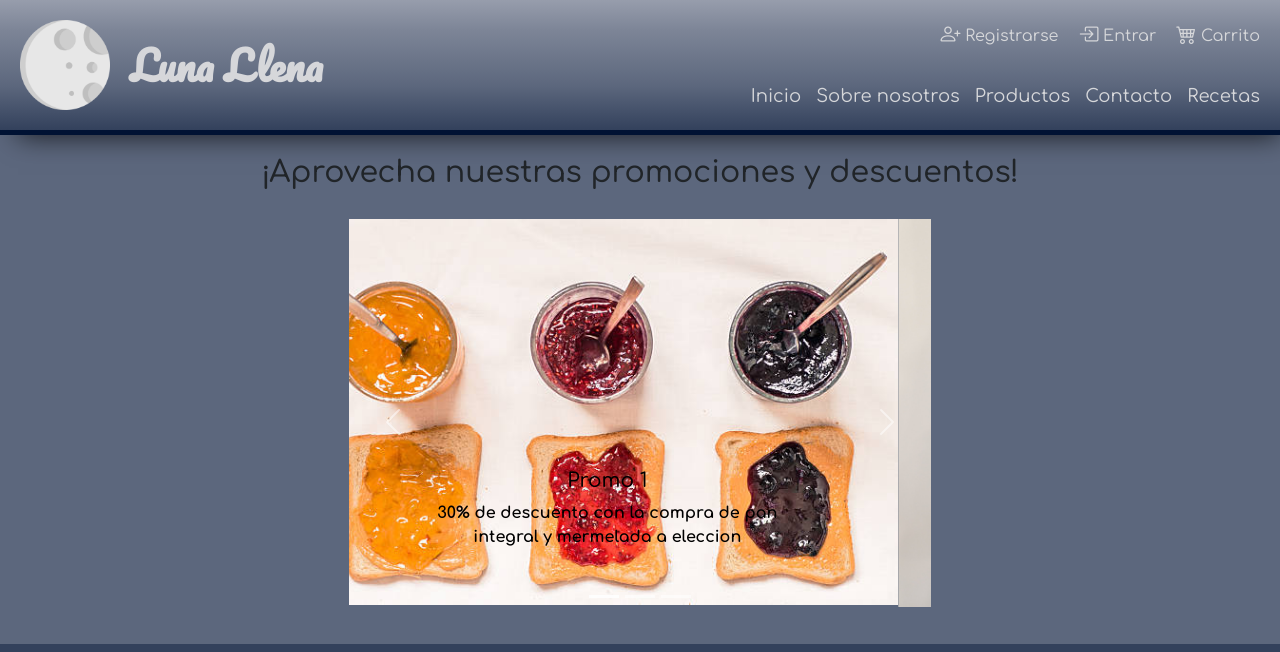
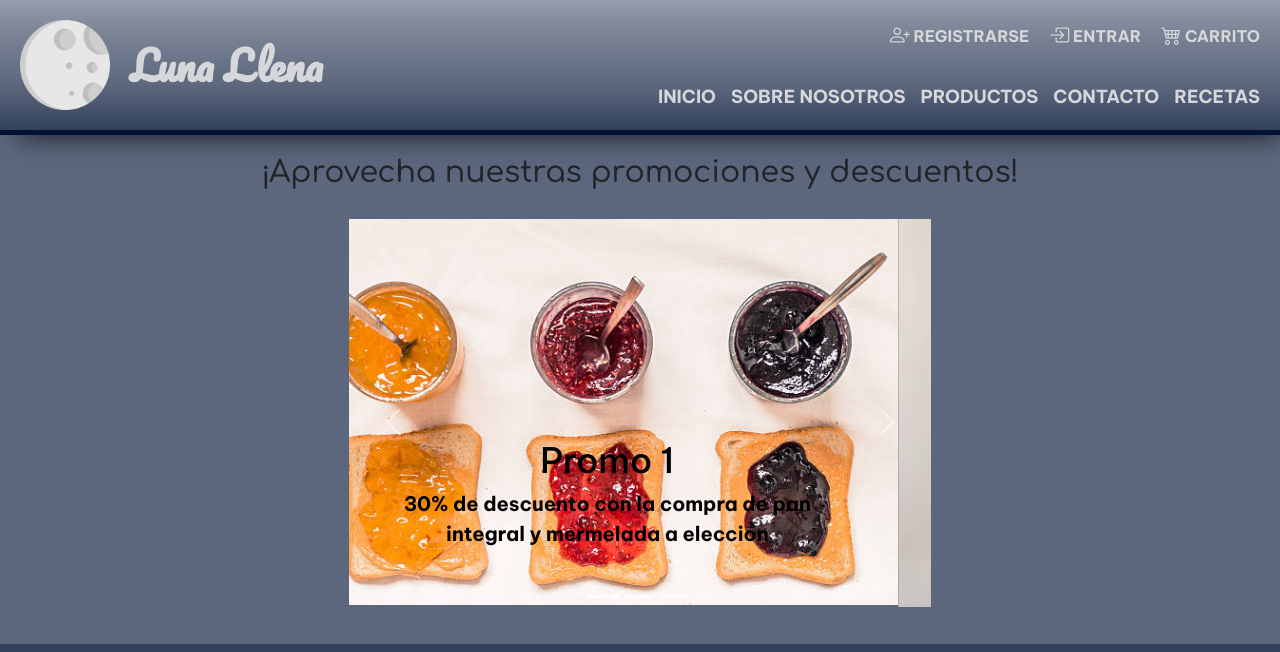
Before and after one commit to Martin-Peralbo/lunallena, a plain HTML site: page pages/productos.html in a window 1280 px wide. Shown: the top 652 px of the page. Drawn offline with nearby package versions, Linux system fonts and the light colour scheme.

Commit message:
cambio de tipografia

```diff
--- a/css/style.css
+++ b/css/style.css
@@ -2,8 +2,10 @@
 
 @import url('https://fonts.googleapis.com/css2?family=Comfortaa:wght@300;400;500;600;700&family=Pacifico&display=swap');
 
+@import url('https://fonts.googleapis.com/css2?family=Be+Vietnam+Pro:ital,wght@0,100;0,200;0,300;0,400;0,500;0,600;0,700;0,800;0,900;1,100;1,200;1,300;1,400;1,500;1,600;1,700;1,800;1,900&family=Fredoka+One&display=swap');
+
 header {
-    font-family: 'Comfortaa', cursive
+    font-family: 'Be Vietnam Pro', sans-serif;
 }
 
 main {
@@ -11,7 +13,7 @@ main {
 }
 
 footer {
-    font-family: 'Comfortaa', cursive
+    font-family: 'Be Vietnam Pro', sans-serif;
 }
 
 /*!---RESET---*/
@@ -46,6 +48,8 @@ justify-content: space-between;
     display: flex;
     flex-direction: column;
     justify-content: space-between;
+    text-transform: uppercase;
+    font-weight: 700;
 }
 
 /*---HEADER---Barra de log in---*/
@@ -293,6 +297,7 @@ transition: 1s;
     list-style: none;
     text-decoration: none;
     color: #d6d7da;
+    font-family: 'Fredoka One', cursive;
 }
 
 /*---CLASES DE PRODUCTOS---Posicionamiento---*/
@@ -373,12 +378,21 @@ transition: 1s;
 /*---PRODUCTOS---Color fuente de promocion 2 y 3---*/
 .carousel-caption {
     color: orangered;
+    font-family: 'Be Vietnam Pro', sans-serif;
+    font-weight: bolder;
+}
+
+.carousel-caption h5 {
+    font-size: 35px;
+}
+
+.carousel-caption p {
+    font-size: 20px;
 }
 
 /*---PRODUCTOS---Color de la promocion 1---*/
 .promo1{
     color: black;
-    font-weight: bolder;
 }
 
 /*---PRODUCTOS---Posicionamiento carousel y background---*/
```
